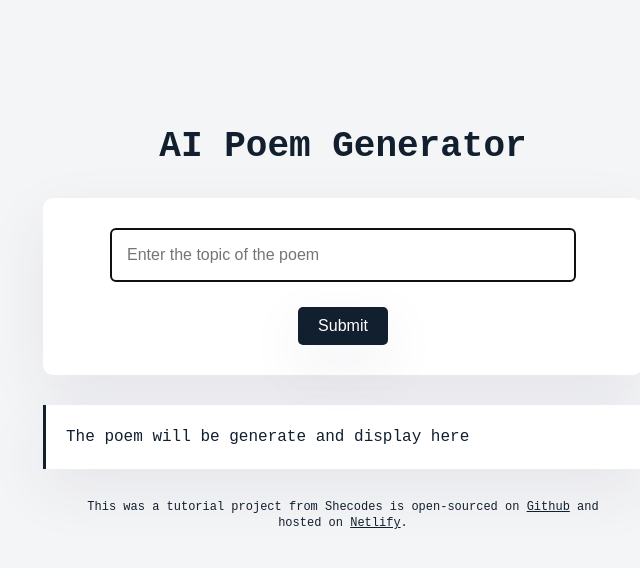
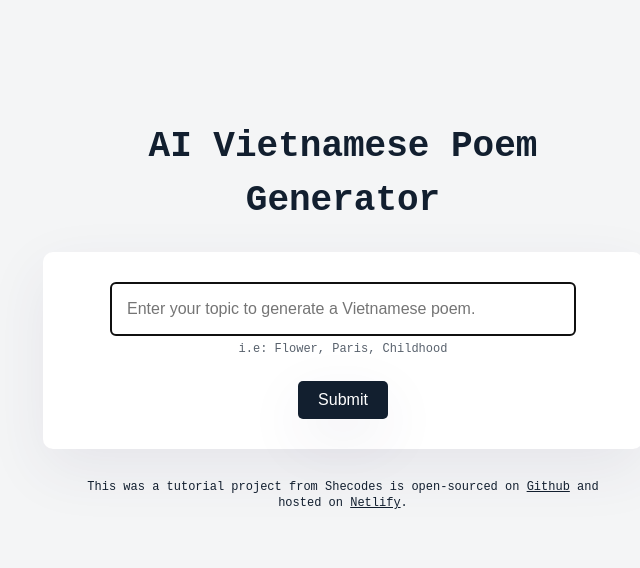
Before and after one commit to duongni/poem-generator, a plain HTML site: page index.html in a window 1280 px wide. Shown: the whole page, without its empty margins (297-937 px from the left). Drawn offline with nearby package versions, Linux system fonts and the light colour scheme.

Commit message:
modify css

```diff
--- a/index.html
+++ b/index.html
@@ -7,26 +7,30 @@
     <script src="https://unpkg.com/typewriter-effect@latest/dist/core.js"></script>
     <script src="https://cdn.jsdelivr.net/npm/axios@1.1.2/dist/axios.min.js"></script>
 
-    <title>Poem Generator</title>
+    <title>Vietnamese Poem Generator</title>
   </head>
   <body>
     <div class="container">
-      <h1>AI Poem Generator</h1>
+      <h1>AI Vietnamese Poem Generator</h1>
 
       <main>
         <form id="poem-form">
+          <div class="wrapper">
             <input
               type="text"
-            placeholder="Enter the topic of the poem"
+              placeholder="Enter your topic to generate a Vietnamese poem."
               autofocus
               required
               autocomplete="off"
               class="instruction"
               id="prompt"
             />
+            <small>i.e: Flower, Paris, Childhood</small>
+          </div>
+
           <input type="submit" class="submit-button" />
         </form>
-        <div class="poem" id="poem">
+        <div class="poem hidden" id="poem">
           The poem will be generate and display here
         </div>
       </main>
--- a/src/index.js
+++ b/src/index.js
@@ -30,6 +30,9 @@ function generatePoem(event) {
   let apiKey = "a0a06a4d0t0a9fff1oce244a979b7153";
   let apiUrl = `https://api.shecodes.io/ai/v1/generate?prompt=${prompt}&context=${context}&key=${apiKey}`;
 
+  let poem = document.querySelector("#poem");
+  poem.classList.remove("hidden");
+
   axios
     .get(apiUrl)
     .then(displayPoem)
--- a/src/style.css
+++ b/src/style.css
@@ -77,3 +77,20 @@ footer {
   border-left: 3px solid #121f2f;
   box-shadow: 0px 20px 60px rgba(65, 50, 100, 0.08);
 }
+
+.wrapper {
+  gap: 6px;
+  width: 100%;
+  display: flex;
+  flex: 1;
+  flex-direction: column;
+  align-items: center;
+}
+small {
+  font-size: 12px;
+  opacity: 0.7;
+}
+
+.hidden {
+  display: none;
+}
```
Lines whose indentation alone changed are shown as unchanged.
